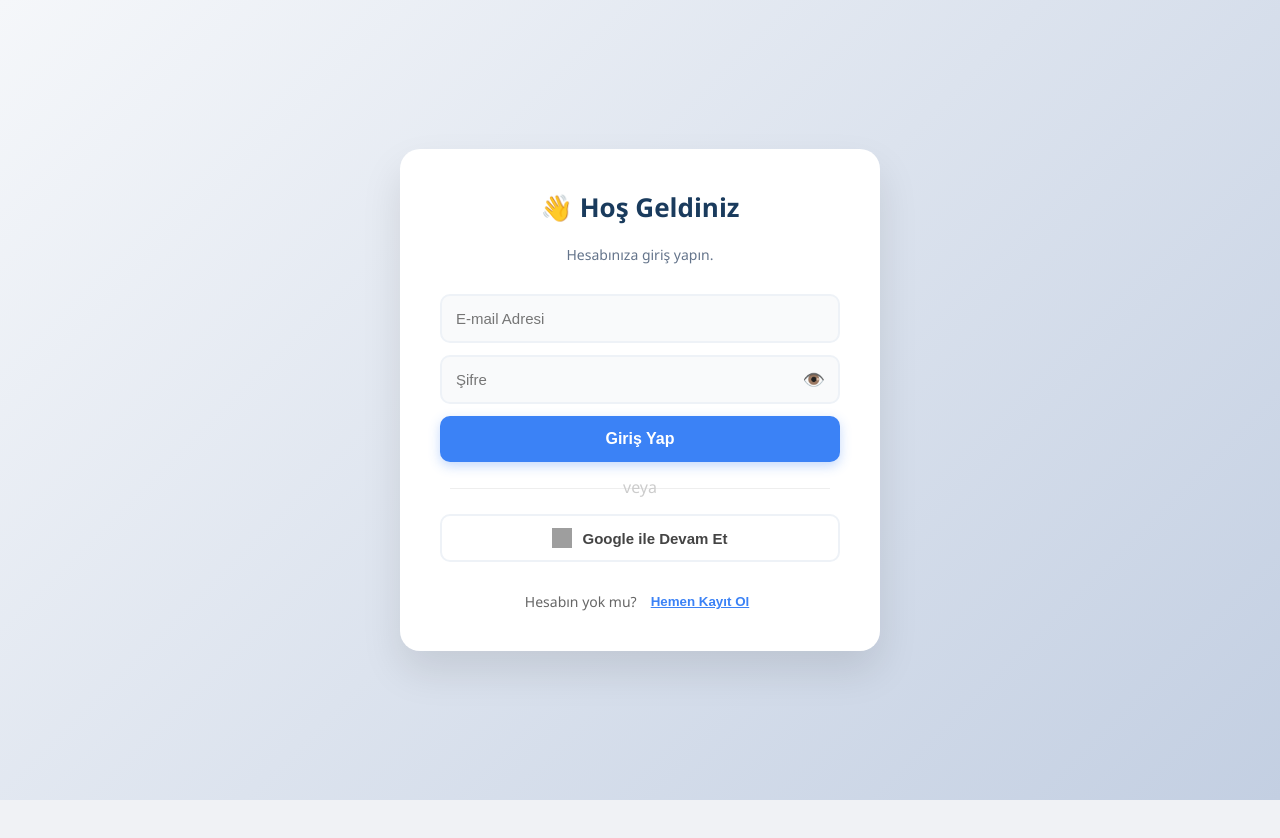
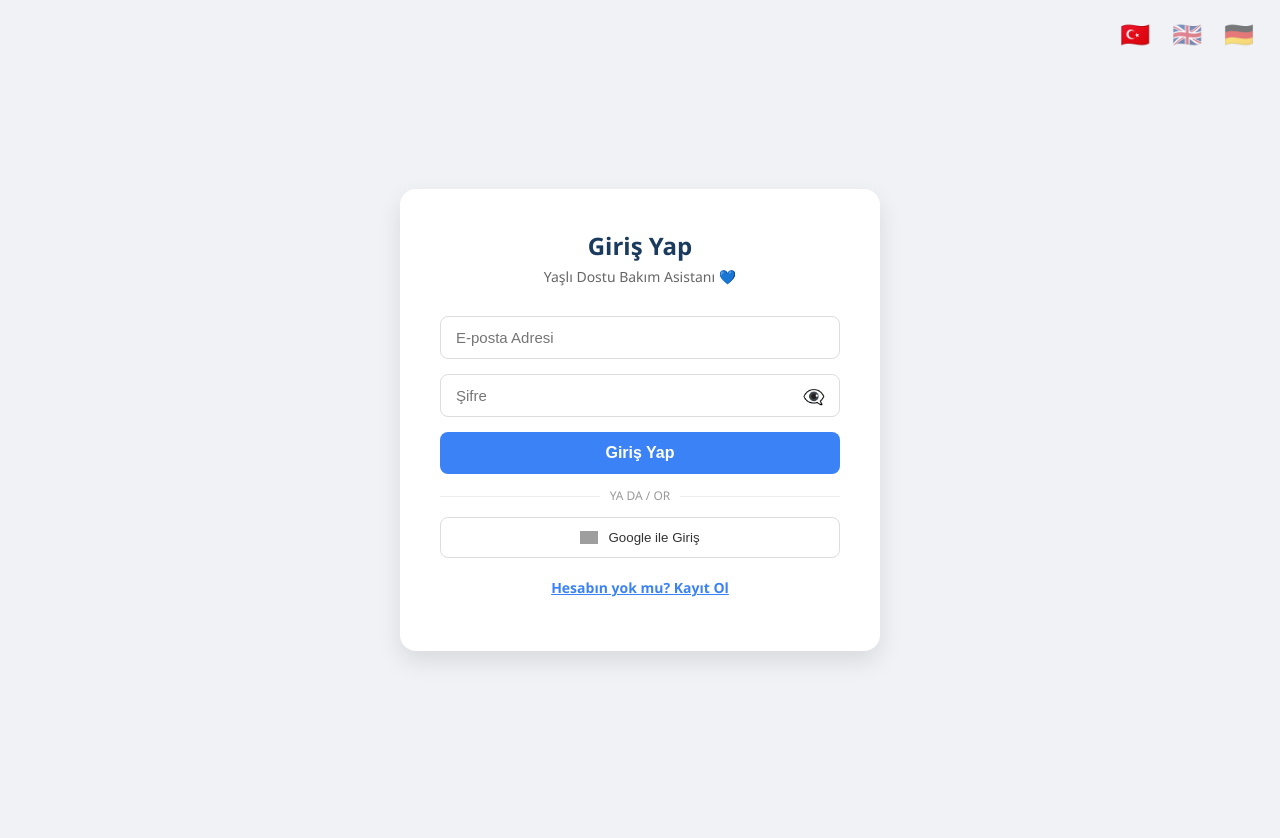
Before and after one commit to haticerenb/yasli-bakim-asistani, a React (Vite) app: page / in a window 1280 px wide. Before the commit the page ends 800 px from the top, so only its background shows below. Built offline with nearby package versions, Linux system fonts and the light colour scheme; no server answers; grey boxes are pictures that could not be loaded.

Commit message:
giris ekrani ve yukleniyor yazisi icin dil destegi eklendi

```diff
--- a/src/App.jsx
+++ b/src/App.jsx
@@ -170,7 +170,7 @@ function App() {
           height: "100vh",
         }}
       >
-        Yükleniyor...
+       {metin.yukleniyor || "Yükleniyor..."} ⌛
       </div>
     );
 
@@ -181,6 +181,9 @@ function App() {
         onGiris={sistemeGirisYap}
         onKayit={sistemeKayitOl}
         onGoogleGiris={googleIleGiris}
+        dil={metin}                     // 👈 Dil paketini gönderdik
+        secilenDil={secilenDil}         // 👈 Hangi dil seçili?
+        setSecilenDil={setSecilenDil}   // 👈 Dili değiştirme yetkisi
       />
     );
   }
@@ -250,7 +253,7 @@ function App() {
             fontSize: "2.5rem",
           }}
         >
-          Yaşlı Dostu Bakım Asistanı
+          {metin.baslik || "Yaşlı Bakım Asistanı"}
         </h1>
         <div
           style={{
--- a/src/components/GirisEkrani.jsx
+++ b/src/components/GirisEkrani.jsx
@@ -1,59 +1,44 @@
 import React, { useState } from "react";
 
-// Props'a onGoogleGiris eklendi
-const GirisEkrani = ({ onGiris, onKayit, onGoogleGiris }) => {
+const GirisEkrani = ({ onGiris, onKayit, onGoogleGiris, dil, secilenDil, setSecilenDil }) => {
+  const [mod, setMod] = useState("giris"); // 'giris' veya 'kayit'
   const [email, setEmail] = useState("");
   const [password, setPassword] = useState("");
   const [isim, setIsim] = useState("");
-  const [mod, setMod] = useState("giris");
   const [sifreGoster, setSifreGoster] = useState(false);
 
-  const islemYap = () => {
-    if (!email || !password) return alert("Mail ve şifre giriniz.");
-    if (mod === "giris") onGiris(email, password);
-    else {
-      if (!isim) return alert("İsim gerekli.");
+  const handleSubmit = (e) => {
+    e.preventDefault();
+    if (mod === "giris") {
+      onGiris(email, password);
+    } else {
       onKayit(email, password, isim);
     }
   };
 
   return (
     <div style={styles.container}>
+
+      {/* --- DİL BUTONLARI (SAĞ ÜST KÖŞE) --- */}
+      <div style={styles.langContainer}>
+          <button onClick={() => setSecilenDil("tr")} style={{...styles.langBtn, opacity: secilenDil === "tr" ? 1 : 0.5}}>🇹🇷</button>
+          <button onClick={() => setSecilenDil("en")} style={{...styles.langBtn, opacity: secilenDil === "en" ? 1 : 0.5}}>🇬🇧</button>
+          <button onClick={() => setSecilenDil("de")} style={{...styles.langBtn, opacity: secilenDil === "de" ? 1 : 0.5}}>🇩🇪</button>
+      </div>
+
       <div style={styles.card}>
-        <h1 style={styles.title}>
-          {mod === "giris" ? "👋 Hoş Geldiniz" : "🚀 Kayıt Ol"}
-        </h1>
-        <p style={styles.subtitle}>
-          {mod === "giris"
-            ? "Hesabınıza giriş yapın."
-            : "Yeni hesap oluşturun."}
-        </p>
+        <div style={styles.header}>
+          <h2 style={{ margin: 0, color: "#1a3b5d" }}>
+            {mod === "giris" ? (dil?.girisBaslik || "Giriş Yap") : (dil?.kayitBaslik || "Kayıt Ol")}
+          </h2>
+          <p style={{ color: "#666", fontSize: "14px", marginTop: "5px" }}>
+            {dil?.baslik || "Yaşlı Bakım Asistanı"} 💙
+          </p>
+        </div>
 
-        <div style={styles.formGroup}>
-          <input
-            type="email"
-            placeholder="E-mail Adresi"
-            value={email}
-            onChange={(e) => setEmail(e.target.value)}
-            style={styles.input}
-          />
+        <form onSubmit={handleSubmit} style={styles.form}>
 
-          <div style={styles.passwordWrapper}>
-            <input
-              type={sifreGoster ? "text" : "password"}
-              placeholder="Şifre"
-              value={password}
-              onChange={(e) => setPassword(e.target.value)}
-              style={styles.input}
-            />
-            <span
-              onClick={() => setSifreGoster(!sifreGoster)}
-              style={styles.eyeIcon}
-            >
-              {sifreGoster ? "🙈" : "👁️"}
-            </span>
-          </div>
-
+          {/* Sadece Kayıt Modunda İsim Sor */}
           {mod === "kayit" && (
             <input
               type="text"
@@ -61,40 +46,64 @@ const GirisEkrani = ({ onGiris, onKayit, onGoogleGiris }) => {
               value={isim}
               onChange={(e) => setIsim(e.target.value)}
               style={styles.input}
+              required
             />
           )}
 
-          <button onClick={islemYap} style={styles.mainButton}>
-            {mod === "giris" ? "Giriş Yap" : "Kayıt Ol"}
+          <input
+            type="email"
+            placeholder={dil?.email || "E-posta"}
+            value={email}
+            onChange={(e) => setEmail(e.target.value)}
+            style={styles.input}
+            required
+          />
+
+          <div style={{ position: "relative" }}>
+            <input
+              type={sifreGoster ? "text" : "password"}
+              placeholder={dil?.sifre || "Şifre"}
+              value={password}
+              onChange={(e) => setPassword(e.target.value)}
+              style={styles.input}
+              required
+            />
+            <span
+              onClick={() => setSifreGoster(!sifreGoster)}
+              style={styles.eyeIcon}
+            >
+              {sifreGoster ? "👁️" : "👁️‍🗨️"}
+            </span>
+          </div>
+
+          <button type="submit" style={styles.submitBtn}>
+            {mod === "giris" ? (dil?.girisButon || "Giriş") : (dil?.kayitButon || "Kayıt Ol")}
           </button>
+        </form>
+
+        <div style={styles.divider}>
+          <span style={{ background: "white", padding: "0 10px", color: "#999", fontSize: "12px" }}>
+            YA DA / OR
+          </span>
         </div>
 
-        {/* --- GOOGLE BUTONU KISMI --- */}
-        <div style={styles.divider}>
-          <span style={styles.dividerText}>veya</span>
-        </div>
-
-        <button onClick={onGoogleGiris} style={styles.googleButton}>
+        <button onClick={onGoogleGiris} style={styles.googleBtn}>
           <img
             src="https://www.gstatic.com/firebasejs/ui/2.0.0/images/auth/google.svg"
-            alt="Google"
-            style={{ width: "20px", height: "20px" }}
+            alt="G"
+            style={{ width: "18px", marginRight: "10px" }}
           />
-          Google ile Devam Et
+          {dil?.googleButon || "Google ile Giriş"}
         </button>
-        {/* --------------------------- */}
 
-        <div style={styles.footer}>
-          <span style={{ color: "#666" }}>
-            {mod === "giris" ? "Hesabın yok mu?" : "Zaten üye misin?"}
+        <p style={{ textAlign: "center", marginTop: "20px", fontSize: "14px" }}>
+          <span
+            onClick={() => setMod(mod === "giris" ? "kayit" : "giris")}
+            style={styles.link}
+          >
+            {mod === "giris" ? (dil?.hesapYok || "Kayıt Ol") : (dil?.hesapVar || "Giriş Yap")}
           </span>
-          <button
-            onClick={() => setMod(mod === "giris" ? "kayit" : "giris")}
-            style={styles.linkButton}
-          >
-            {mod === "giris" ? "Hemen Kayıt Ol" : "Giriş Yap"}
-          </button>
-        </div>
+        </p>
       </div>
     </div>
   );
@@ -102,44 +111,66 @@ const GirisEkrani = ({ onGiris, onKayit, onGoogleGiris }) => {
 
 const styles = {
   container: {
-    position: "fixed",
-    top: 0,
-    left: 0,
-    width: "100vw",
-    height: "100vh",
     display: "flex",
     justifyContent: "center",
     alignItems: "center",
-    background: "linear-gradient(135deg, #f5f7fa 0%, #c3cfe2 100%)",
-    zIndex: 9999,
-    fontFamily: "'Segoe UI', sans-serif",
+    minHeight: "100vh",
+    backgroundColor: "#f0f2f5",
+    padding: "20px",
+    position: "relative"
+  },
+  langContainer: {
+    position: "absolute",
+    top: "20px",
+    right: "20px",
+    display: "flex",
+    gap: "10px"
+  },
+  langBtn: {
+    fontSize: "24px",
+    background: "none",
+    border: "none",
+    cursor: "pointer",
+    transition: "transform 0.2s"
   },
   card: {
     background: "white",
     padding: "40px",
-    borderRadius: "20px",
-    boxShadow: "0 20px 40px rgba(0,0,0,0.1)",
+    borderRadius: "16px",
+    boxShadow: "0 10px 25px rgba(0,0,0,0.1)",
     width: "100%",
     maxWidth: "400px",
+  },
+  header: {
     textAlign: "center",
+    marginBottom: "30px",
+  },
+  form: {
     display: "flex",
     flexDirection: "column",
     gap: "15px",
   },
-  title: {
-    color: "#1a3b5d",
-    margin: "0 0 5px 0",
-    fontSize: "26px",
+  input: {
+    padding: "12px 15px",
+    borderRadius: "8px",
+    border: "1px solid #ddd",
+    fontSize: "15px",
+    width: "100%",
+    boxSizing: "border-box",
+    outline: "none",
+    transition: "border 0.3s",
+  },
+  submitBtn: {
+    padding: "12px",
+    borderRadius: "8px",
+    border: "none",
+    backgroundColor: "#3b82f6",
+    color: "white",
     fontWeight: "bold",
+    cursor: "pointer",
+    fontSize: "16px",
+    transition: "background 0.3s",
   },
-  subtitle: { color: "#64748b", margin: "0 0 15px 0", fontSize: "14px" },
-  formGroup: {
-    display: "flex",
-    flexDirection: "column",
-    gap: "12px",
-    width: "100%",
-  },
-  passwordWrapper: { position: "relative", width: "100%" },
   eyeIcon: {
     position: "absolute",
     right: "15px",
@@ -147,74 +178,32 @@ const styles = {
     transform: "translateY(-50%)",
     cursor: "pointer",
     fontSize: "18px",
-    userSelect: "none",
   },
-  input: {
-    padding: "14px",
-    borderRadius: "10px",
-    border: "2px solid #eef2f7",
-    fontSize: "15px",
-    outline: "none",
-    transition: "0.3s",
-    backgroundColor: "#f9fafb",
+  divider: {
+    textAlign: "center",
+    margin: "20px 0",
+    position: "relative",
+    borderBottom: "1px solid #eee",
+    lineHeight: "0px",
+  },
+  googleBtn: {
     width: "100%",
-    boxSizing: "border-box",
-    color:'black'
-  },
-  mainButton: {
-    padding: "14px",
-    borderRadius: "10px",
-    border: "none",
-    background: "#3b82f6",
-    color: "white",
-    fontSize: "16px",
-    fontWeight: "bold",
+    padding: "12px",
+    borderRadius: "8px",
+    border: "1px solid #ddd",
+    backgroundColor: "white",
+    color: "#333",
+    fontWeight: "500",
     cursor: "pointer",
-    boxShadow: "0 4px 12px rgba(59, 130, 246, 0.3)",
-  },
-
-  // Google Butonu Stilleri
-  divider: {
-    display: "flex",
-    alignItems: "center",
-    margin: "10px 0",
-    color: "#ccc",
-  },
-  dividerText: {
-    flex: 1,
-    borderBottom: "1px solid #eee",
-    lineHeight: "0.1em",
-    margin: "0 10px",
-  },
-  googleButton: {
-    display: "flex",
-    alignItems: "center",
-    justifyContent: "center",
-    gap: "10px",
-    padding: "12px",
-    borderRadius: "10px",
-    border: "2px solid #eef2f7",
-    background: "white",
-    color: "#444",
-    fontSize: "15px",
-    fontWeight: "600",
-    cursor: "pointer",
-    transition: "0.2s",
-  },
-
-  footer: {
-    marginTop: "15px",
     display: "flex",
     justifyContent: "center",
-    gap: "8px",
-    fontSize: "14px",
+    alignItems: "center",
+    transition: "background 0.3s",
   },
-  linkButton: {
-    background: "none",
-    border: "none",
+  link: {
     color: "#3b82f6",
+    cursor: "pointer",
     fontWeight: "bold",
-    cursor: "pointer",
     textDecoration: "underline",
   },
 };
--- a/src/components/IlacTakip.jsx
+++ b/src/components/IlacTakip.jsx
@@ -124,7 +124,7 @@ const IlacTakip = ({ dil, ilaclar, onIlacEkle, onIlacSil }) => {
                       fontWeight: "bold",
                       background:
                         ilac.suEtkisi >= 500 ? "#e3f2fd" : "#f5f5f5",
-                      color: ilac.suEtkisi >= 500 ? "#1976d2" : "#757575",
+                      color: ilac.suEtkisi >= 500 ? "#2076cbff" : "#757575",
                     }}
                   >
                     {ilac.suEtkisi >= 500 ? "💧 +500ml" : "🏷️ Normal"}
@@ -181,7 +181,7 @@ const IlacTakip = ({ dil, ilaclar, onIlacEkle, onIlacSil }) => {
             }}
           >
             {/* Liste boşsa görünecek ikon */}
-            💊
+
           </p>
         )}
       </ul>
@@ -309,7 +309,7 @@ const styles = {
     color: "#000"
   },
   addButton: {
-    background: "#3b82f6",
+    background: "#142c55ff",
     color: "white",
     border: "none",
     padding: "0 15px",
--- a/src/components/KirilganlikTesti.jsx
+++ b/src/components/KirilganlikTesti.jsx
@@ -273,7 +273,7 @@ const styles = {
     width: "100%",
     marginTop: "20px",
     padding: "12px",
-    background: "#3b82f6",
+    background: "#0c2041ff",
     color: "white",
     border: "none",
     borderRadius: "8px",
--- a/src/components/ceviri.js
+++ b/src/components/ceviri.js
@@ -27,6 +27,16 @@ export const ceviriler = {
     kucuk: "Küçük",
     buyuk: "Büyük",
     sifirla: "Sıfırla",
+    yukleniyor: "Yükleniyor...",
+    girisBaslik: "Giriş Yap",
+    kayitBaslik: "Kayıt Ol",
+    email: "E-posta Adresi",
+    sifre: "Şifre",
+    girisButon: "Giriş Yap",
+    kayitButon: "Kayıt Ol",
+    googleButon: "Google ile Giriş",
+    hesapYok: "Hesabın yok mu? Kayıt Ol",
+    hesapVar: "Zaten hesabın var mı? Giriş Yap",
     // --- KIRILGANLIK ÖNERİLERİ ---
     kOneri: {
       saglamBaslik: "Maşallah, Turp Gibisiniz! 🧿",
@@ -124,6 +134,16 @@ export const ceviriler = {
     kucuk: "Small",
     buyuk: "Big",
     sifirla: "Reset",
+    yukleniyor: "Loading...",
+    girisBaslik: "Log In",
+    kayitBaslik: "Sign Up",
+    email: "Email Address",
+    sifre: "Password",
+    girisButon: "Log In",
+    kayitButon: "Sign Up",
+    googleButon: "Sign in with Google",
+    hesapYok: "No account? Sign Up",
+    hesapVar: "Already have an account? Log In",
     // --- FRAILTY REC ---
     kOneri: {
       saglamBaslik: "Great! You are Fit as a Fiddle! 💪",
@@ -194,7 +214,7 @@ export const ceviriler = {
 
   de: {
     // --- ALLGEMEINE UI ---
-    baslik: "Seniorenfreundlicher Pflegeassistent",
+    baslik: "Altenpflege-Assistent",
     ilacKutusu: "Medikamenten-Tracker",
     suKutusu: "Tägliches Wasserziel",
     profil: "Profilzusammenfassung",
@@ -220,6 +240,16 @@ suKutusu: "Tägliches Wasserziel",
     kucuk: "Klein",
     buyuk: "Groß",
     sifirla: "Zurücksetzen",
+    yukleniyor: "Wird geladen...",
+    girisBaslik: "Anmelden",
+    kayitBaslik: "Registrieren",
+    email: "E-Mail-Adresse",
+    sifre: "Passwort",
+    girisButon: "Anmelden",
+    kayitButon: "Registrieren",
+    googleButon: "Mit Google anmelden",
+    hesapYok: "Kein Konto? Registrieren",
+    hesapVar: "Haben Sie bereits ein Konto? Anmelden",
     // --- GEBRECHLICHKEIT EMPF. ---
     kOneri: {
       saglamBaslik: "Super! Sie sind fit wie ein Turnschuh! 💪",
```
